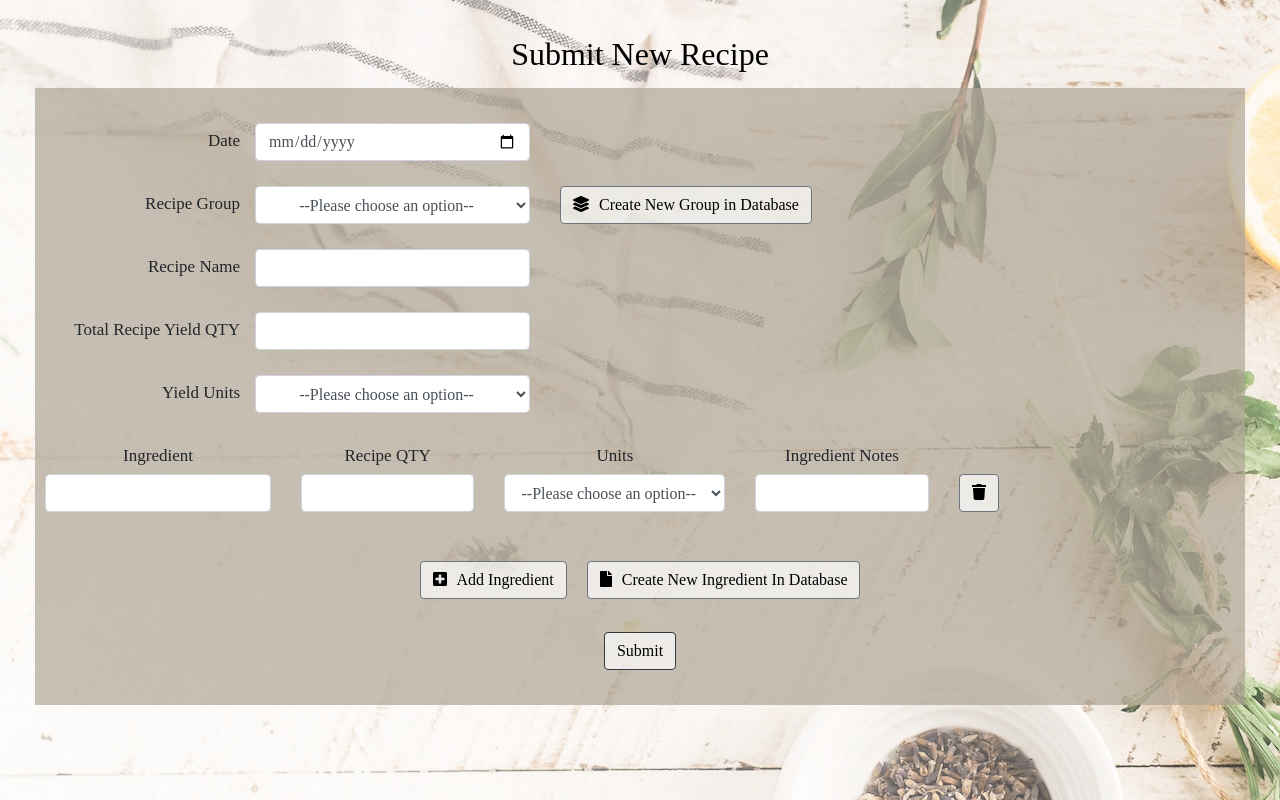
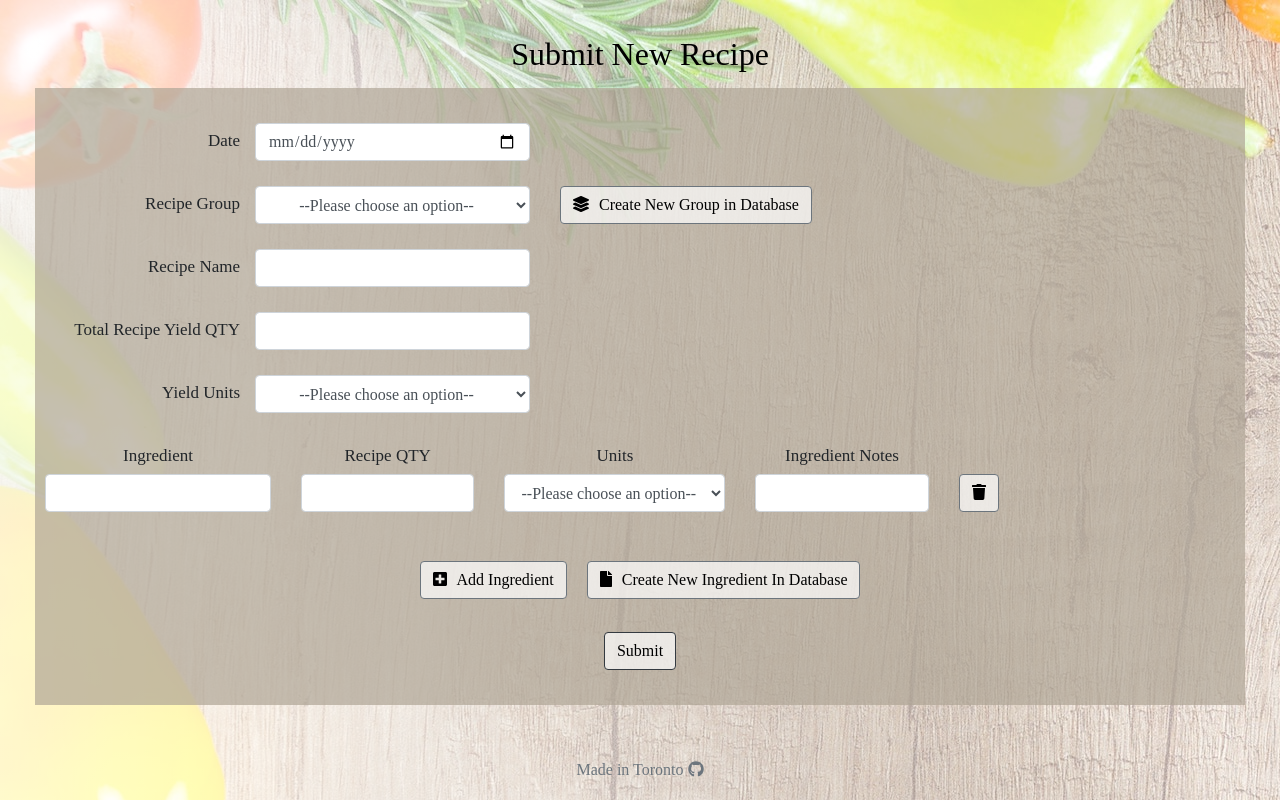
Before and after one commit to skarmen/recipe-costing-app, a Flask app: template app/templates/submit.html in a window 1280 px wide. Run offline with Flask 2, Linux system fonts and the light colour scheme; the template is opened without the code that fills it, so the values that code supplies are empty; some libraries are stand-ins or nearby versions.

Commit message:
Added sticky footer

```diff
--- a/app/static/css/styles.css
+++ b/app/static/css/styles.css
@@ -3,13 +3,14 @@
 }
 
 body, html {
-  height: 100%;
+  /* breaks sticky footer */
+  /* height: 100%; */
   width: 100%;
   margin: 0;
 }
 
 body {
-  background:linear-gradient(to right,rgba(255,255,255,.7), rgba(255,255,255,.2)), url(./images/rosemary-board.jpg);
+  background:linear-gradient(to right,rgba(255,255,255,.8), rgba(255,255,255,.2)), url(./images/fresh-veggies.jpg);
   /*background-color: #f5f4f2;*/
   padding: 20px;
   font-family: "ProximaNova Regular";
@@ -111,9 +112,35 @@ select#yield-units {
 
 /* BOOTSRTAP ALERT */
 .alert-custom {
-  background-color: rgba(120, 180, 90,0.8);
+  background-color: rgba(120, 180, 90,0.5);
   color: #000000;
 }
+
+/* Sticky footer styles
+-------------------------------------------------- */
+html {
+    position: relative;
+    min-height: 100%;
+  }
+  body {
+    margin-bottom: 60px; /* Margin bottom by footer height */
+  }
+  .footer {
+    position: absolute;
+    bottom: 0;
+    left: 0;
+    text-align: center;
+    width: 100%;
+    height: 60px; /* Set the fixed height of the footer here */
+    line-height: 60px; /* Vertically center the text there */
+
+  }
+
+  /* GitHub Logo */
+.fa-github {
+    color: #6c757d!important
+}
+
 
 
 /* ============================= MEDIA QUERIES ================================*/
--- a/app/templates/base.html
+++ b/app/templates/base.html
@@ -37,6 +37,14 @@
 
 
         </div>
+        <footer class="footer">
+            <div class="container">
+                <span class="text-muted">Made in Toronto</span>
+                <a href="https://github.com/skarmen/recipe-costing-app">
+                    <i class="fab fa-github" aria-hidden="true"></i>
+                </a>
+            </div>
+        </footer>
         <script src ="/js/app.js"></script>
         <!--<script src="{{ url_for('static', filename="js/app.js")}}"></script> -->
         <!-- JS files: jQuery first, then Popper.js, then Bootstrap JS -->
@@ -44,5 +52,6 @@
         <script src="https://cdn.jsdelivr.net/npm/popper.js@1.16.0/dist/umd/popper.min.js" integrity="sha384-Q6E9RHvbIyZFJoft+2mJbHaEWldlvI9IOYy5n3zV9zzTtmI3UksdQRVvoxMfooAo" crossorigin="anonymous"></script>
         <script src="https://stackpath.bootstrapcdn.com/bootstrap/4.4.1/js/bootstrap.min.js" integrity="sha384-wfSDF2E50Y2D1uUdj0O3uMBJnjuUD4Ih7YwaYd1iqfktj0Uod8GCExl3Og8ifwB6" crossorigin="anonymous"></script>
         <script src="https://cdnjs.cloudflare.com/ajax/libs/font-awesome/5.12.1/js/all.min.js"></script>
+
     </body>
 </html>
```
Also changed, not shown: app/static/css/images/github_logo/PNG/GitHub-Mark-120px-plus.png (added), app/static/css/images/github_logo/PNG/GitHub-Mark-32px.png (added), app/static/css/images/github_logo/PNG/GitHub-Mark-64px.png (added), app/static/css/images/github_logo/PNG/GitHub-Mark-Light-120px-plus.png (added), app/static/css/images/github_logo/PNG/GitHub-Mark-Light-32px.png (added), app/static/css/images/github_logo/PNG/GitHub-Mark-Light-64px.png (added), app/static/css/images/variety-fruits.jpg (added), app/templates/GitHub-Mark-64px.png (added), 2 other files.
